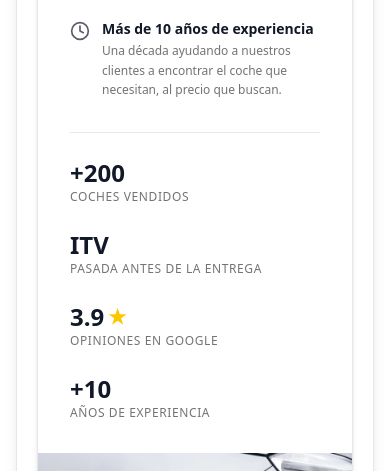
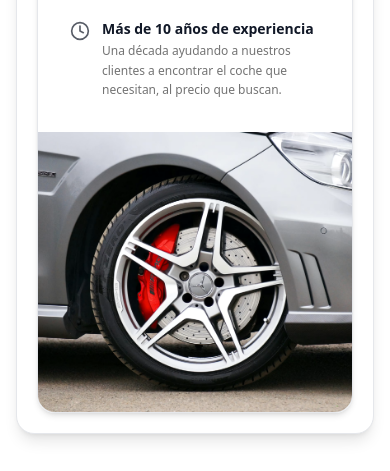
Before and after one commit to rrromanm/mb-plus-levante, a Next.js app in the folder frontend/: page /sobre-nosotros in a window 390 px wide. Shown: the part 900-1371 px from the top of the page. Built offline with nearby package versions, Linux system fonts and the light colour scheme; no server answers.

Commit message:
hide stats on small devices

```diff
--- a/frontend/src/components/AboutUs.tsx
+++ b/frontend/src/components/AboutUs.tsx
@@ -56,7 +56,7 @@ export function AboutUs() {
             ))}
           </div>
 
-          <div className="flex flex-wrap gap-6 border-t border-border pt-6">
+          <div className="hidden sm:flex flex-wrap gap-6 border-t border-border pt-6">
             <div>
               <p className="text-2xl font-bold">+200</p>
               <p className="text-xs text-muted-foreground uppercase tracking-wider">Coches vendidos</p>
```
